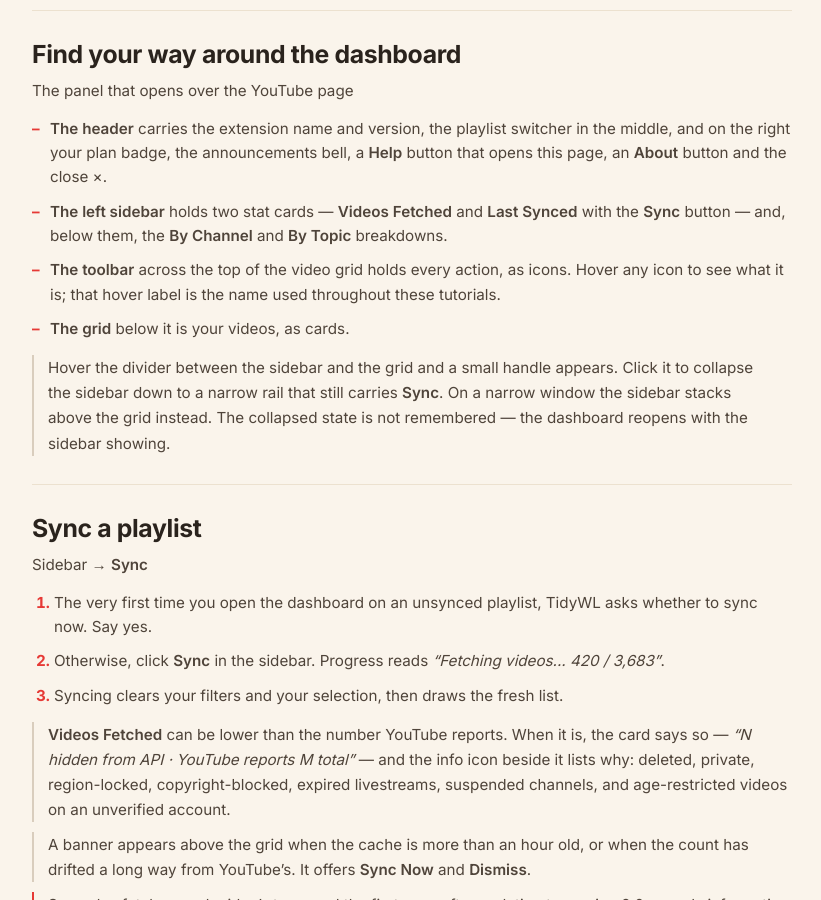
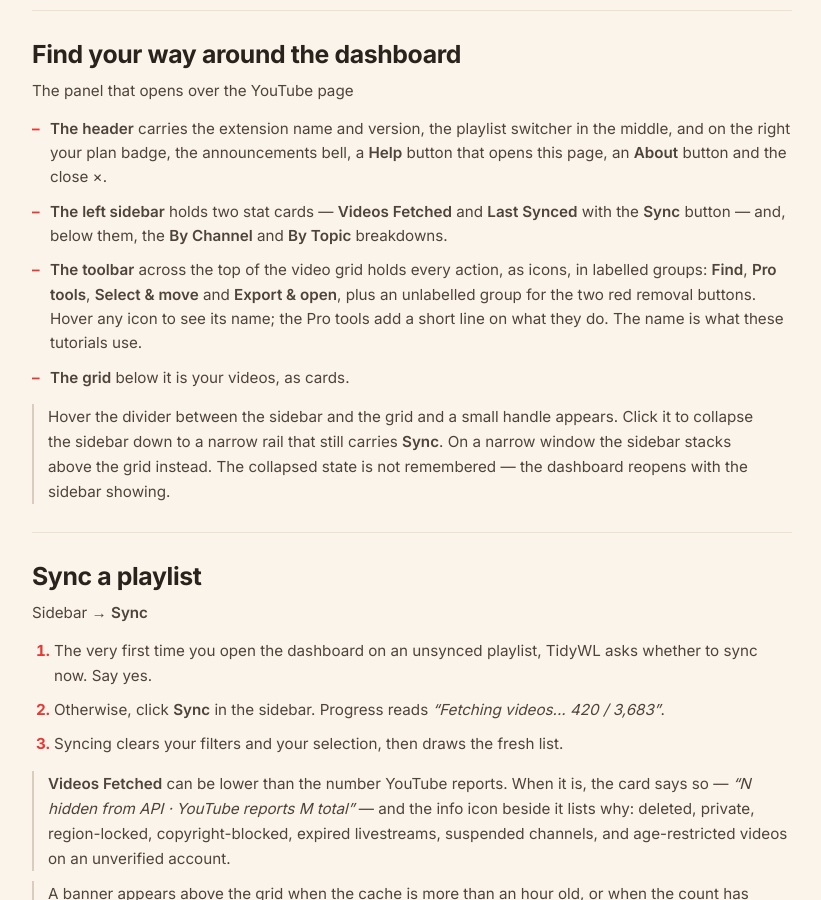
Before and after one commit to dominic-lam/tidywl-site, a Jekyll site: the page built from tutorials/index.html, in a window 1280 px wide and 900 px high, scrolled down 1707 px. Shown: the whole window, without its empty margins (88-909 px from the left). Built offline with Jekyll 4.4.1, drawn with Linux system fonts in a browser that asks for light colours; some of the changed text lies outside the part shown.

Commit message:
[tutorials]: name each control's toolbar group, and Deleted videos is now Delete history
The dashboard toolbar is grouped into Find, Pro tools, Select & move and Export &
open since 2026-09-12, with Saved views and Pin Selected in Pro tools. Every
"Toolbar →" line now names the group. Filter by duration is an hourglass, so the
two-clocks note is gone.

Co-Authored-By: Claude Opus 5 (1M context) <noreply@anthropic.com>
Claude-Session: https://claude.ai/code/session_01Q2Z8SrBF7qf2vc4oJU8s2S

```diff
--- a/tutorials/index.html
+++ b/tutorials/index.html
@@ -117,7 +117,7 @@ faq:
         <ul class="tut-list">
           <li><b class="ui">The header</b> carries the extension name and version, the playlist switcher in the middle, and on the right your plan badge, the announcements bell, a <b class="ui">Help</b> button that opens this page, an <b class="ui">About</b> button and the close ×.</li>
           <li><b class="ui">The left sidebar</b> holds two stat cards — <b class="ui">Videos Fetched</b> and <b class="ui">Last Synced</b> with the <b class="ui">Sync</b> button — and, below them, the <b class="ui">By Channel</b> and <b class="ui">By Topic</b> breakdowns.</li>
-          <li><b class="ui">The toolbar</b> across the top of the video grid holds every action, as icons. Hover any icon to see what it is; that hover label is the name used throughout these tutorials.</li>
+          <li><b class="ui">The toolbar</b> across the top of the video grid holds every action, as icons, in labelled groups: <b class="ui">Find</b>, <b class="ui">Pro tools</b>, <b class="ui">Select &amp; move</b> and <b class="ui">Export &amp; open</b>, plus an unlabelled group for the two red removal buttons. Hover any icon to see its name; the Pro tools add a short line on what they do. The name is what these tutorials use.</li>
           <li><b class="ui">The grid</b> below it is your videos, as cards.</li>
         </ul>
         <p class="tut-note">Hover the divider between the sidebar and the grid and a small handle appears. Click it to collapse the sidebar down to a narrow rail that still carries <b class="ui">Sync</b>. On a narrow window the sidebar stacks above the grid instead. The collapsed state is not remembered — the dashboard reopens with the sidebar showing.</p>
@@ -192,7 +192,7 @@ faq:
 
       <article class="tut" id="search">
         <h2>Search your playlist</h2>
-        <p class="tut-where">Toolbar → the magnifier (<b class="ui">Search</b>)</p>
+        <p class="tut-where">Toolbar → <b class="ui">Find</b> → the magnifier (<b class="ui">Search</b>)</p>
         <ol class="tut-steps">
           <li>Click the magnifier in the toolbar. It expands into a box reading <em>“Search by title, channel or tag…”</em>.</li>
           <li>Type. The grid narrows as you go.</li>
@@ -216,7 +216,7 @@ faq:
 
       <article class="tut" id="watched-filter">
         <h2>Filter by watched, unwatched or unavailable</h2>
-        <p class="tut-where">Toolbar → the funnel (<b class="ui">Filter</b>)</p>
+        <p class="tut-where">Toolbar → <b class="ui">Find</b> → the funnel (<b class="ui">Filter</b>)</p>
         <ol class="tut-steps">
           <li>Open the funnel and pick <b class="ui">All Videos</b>, <b class="ui">Unwatched</b> or <b class="ui">Watched</b>.</li>
           <li>Under those three sits <b class="ui">Progress at least __ %</b> with a slider marked <em>Any · 25 · 50 · 75 · 100</em>. Drag it, or type an exact number in the box, to ask for videos you are at least that far through.</li>
@@ -229,7 +229,7 @@ faq:
 
       <article class="tut" id="duration-filter">
         <h2>Filter by length</h2>
-        <p class="tut-where">Toolbar → the clock labelled <b class="ui">Filter by duration</b></p>
+        <p class="tut-where">Toolbar → <b class="ui">Find</b> → the hourglass (<b class="ui">Filter by duration</b>)</p>
         <ol class="tut-steps">
           <li>Open it and pick a bucket: <b class="ui">Shorts (≤60s)</b>, <b class="ui">Under 5 min</b>, <b class="ui">5–20 min</b>, <b class="ui">20–60 min</b> or <b class="ui">Over 1 hour</b>. <b class="ui">All durations</b> clears it.</li>
           <li>For anything else, click <b class="ui">Custom range…</b> at the bottom. A small form appears with <b class="ui">Min</b> and <b class="ui">Max</b> boxes in minutes.</li>
@@ -237,12 +237,11 @@ faq:
         </ol>
         <p class="tut-note">Type them the wrong way round and TidyWL swaps them for you. The active filter shows as a chip reading <em>Duration: 5–15 min</em>, <em>≥ 5 min</em> or <em>≤ 15 min</em>.</p>
         <p class="tut-note tut-note--warn">Videos with no duration — live, upcoming, private and deleted entries — are hidden whenever any duration filter is on, preset or custom.</p>
-        <p class="tut-note">The toolbar has two clock icons. This one’s hover label is <b class="ui">Filter by duration</b>; the other is <b class="ui">Lineup</b>.</p>
       </article>
 
       <article class="tut" id="sort">
         <h2>Sort the list</h2>
-        <p class="tut-where">Toolbar → the arrows labelled <b class="ui">Sort</b></p>
+        <p class="tut-where">Toolbar → <b class="ui">Find</b> → the arrows (<b class="ui">Sort</b>)</p>
         <ol class="tut-steps">
           <li>Under the <b class="ui">By Playlist Order</b> heading: <b class="ui">Playlist order (Top first)</b> and <b class="ui">Playlist order (Bottom first)</b>.</li>
           <li>Below the divider: <b class="ui">Title (A-Z)</b>, <b class="ui">Duration (Longest first)</b>, <b class="ui">Duration (Shortest first)</b>, <b class="ui">Published date (Newest first)</b>, <b class="ui">Published date (Oldest first)</b>, <b class="ui">Views (Most first)</b> and <b class="ui">Views (Fewest first)</b>.</li>
@@ -262,7 +261,7 @@ faq:
 
       <article class="tut" id="select">
         <h2>Select videos</h2>
-        <p class="tut-where">The cards, and <b class="ui">Select All</b> in the toolbar</p>
+        <p class="tut-where">The cards, and <b class="ui">Select All</b> in the toolbar’s <b class="ui">Select &amp; move</b> group</p>
         <ol class="tut-steps">
           <li>Click a card, or its checkbox, to select it. A selected card takes a coloured frame.</li>
           <li>Hold <kbd>Shift</kbd> and click another card — or another checkbox — to select everything between the two.</li>
@@ -287,7 +286,7 @@ faq:
 
       <article class="tut" id="move-copy">
         <h2>Move or copy videos to another playlist</h2>
-        <p class="tut-where">Toolbar → the folder with a plus (<b class="ui">Add to Playlist</b>)</p>
+        <p class="tut-where">Toolbar → <b class="ui">Select &amp; move</b> → the folder with a plus (<b class="ui">Add to Playlist</b>)</p>
         <ol class="tut-steps">
           <li>Select the videos, then click <b class="ui">Add to Playlist</b>.</li>
           <li>Under <b class="ui">Save to…</b>, pick a destination from the list of your playlists. To make a new one, click <b class="ui">New playlist</b>, type a name, choose <b class="ui">Private</b>, <b class="ui">Unlisted</b> or <b class="ui">Public</b>, and press <b class="ui">Create</b>.</li>
@@ -300,7 +299,7 @@ faq:
 
       <article class="tut" id="reorder">
         <h2>Reorder the playlist</h2>
-        <p class="tut-where">Toolbar → <b class="ui">Move to Top</b> / <b class="ui">Move to Bottom</b>, or drag a card</p>
+        <p class="tut-where">Toolbar → <b class="ui">Select &amp; move</b> → <b class="ui">Move to Top</b> / <b class="ui">Move to Bottom</b>, or drag a card</p>
         <ol class="tut-steps">
           <li>Select one or more videos and press <b class="ui">Move to Top</b> or <b class="ui">Move to Bottom</b>. A progress box with a <b class="ui">Stop</b> button runs the moves one at a time.</li>
           <li>To place a video precisely, drag it by the grip that appears on hover. A line shows where it will land.</li>
@@ -312,7 +311,7 @@ faq:
 
       <article class="tut" id="open-tabs">
         <h2>Open several videos in tabs</h2>
-        <p class="tut-where">Toolbar → the arrow leaving a box (<b class="ui">Open in Tabs</b>)</p>
+        <p class="tut-where">Toolbar → <b class="ui">Export &amp; open</b> → the arrow leaving a box (<b class="ui">Open in Tabs</b>)</p>
         <ol class="tut-steps">
           <li>Select the videos.</li>
           <li>Press <b class="ui">Open in Tabs</b>. They open as background tabs, so your place is not lost. A single video opens in the foreground.</li>
@@ -322,7 +321,7 @@ faq:
 
       <article class="tut" id="export">
         <h2>Export to CSV or JSON</h2>
-        <p class="tut-where">Toolbar → the share icon (<b class="ui">Export your videos</b>)</p>
+        <p class="tut-where">Toolbar → <b class="ui">Export &amp; open</b> → the share icon (<b class="ui">Export your videos</b>)</p>
         <ol class="tut-steps">
           <li>Filter the list down to what you want. Export takes whatever is on screen, not the whole playlist.</li>
           <li>Open the share icon and pick <b class="ui">Export your videos as CSV (Excel native)</b> or <b class="ui">Export your videos as JSON</b>.</li>
@@ -332,7 +331,7 @@ faq:
 
       <article class="tut" id="transcripts">
         <h2>Download transcripts</h2>
-        <p class="tut-where">Toolbar → the document icon (<b class="ui">Download Transcripts</b>)</p>
+        <p class="tut-where">Toolbar → <b class="ui">Export &amp; open</b> → the document icon (<b class="ui">Download Transcripts</b>)</p>
         <ol class="tut-steps">
           <li>Select the videos you want transcripts for, then press <b class="ui">Download Transcripts</b>.</li>
           <li>The first time, a tab opens asking permission to save files. Allow it, then press the button again — TidyWL says so in a banner. Decline it and TidyWL still fetches the transcripts, then offers a <b class="ui">Save N files</b> button at the end instead; files saved that way land loose in your Downloads, not in the folder below.</li>
@@ -347,7 +346,7 @@ faq:
 
       <article class="tut" id="gemini-notebook">
         <h2>Send videos to Gemini Notebook</h2>
-        <p class="tut-where">Toolbar → <b class="ui">Gemini Notebook</b></p>
+        <p class="tut-where">Toolbar → <b class="ui">Export &amp; open</b> → <b class="ui">Gemini Notebook</b></p>
         <ol class="tut-steps">
           <li>Select the videos you want as sources.</li>
           <li>Click <b class="ui">Gemini Notebook</b> and choose <b class="ui">Create New Notebook</b> or <b class="ui">Choose Notebook</b>.</li>
@@ -394,7 +393,7 @@ faq:
 
       <article class="tut" id="lineup">
         <h2>The Lineup — build a watchlist that fits the time you have <span class="tut-pill">Pro</span></h2>
-        <p class="tut-where">Toolbar → the clock labelled <b class="ui">Lineup — pick what to watch for the time you have</b></p>
+        <p class="tut-where">Toolbar → <b class="ui">Pro tools</b> → the clock (<b class="ui">Lineup</b>)</p>
         <ol class="tut-steps">
           <li>Filter the grid first if you want to narrow the pool. The Lineup always draws from what is on screen, and its header line tells you so: <em>“Picking from filtered (3,711) videos, based on your 95 most recent watches.”</em></li>
           <li>Open the Lineup and pick a budget: <b class="ui">15 min</b>, <b class="ui">30 min</b>, <b class="ui">45 min</b>, <b class="ui">1 hour</b>, <b class="ui">1½ hours</b>, or type your own number of minutes in the <b class="ui">Other</b> box.</li>
@@ -428,7 +427,7 @@ faq:
 
       <article class="tut" id="rules">
         <h2>Clean-up rules <span class="tut-pill">Pro</span></h2>
-        <p class="tut-where">Toolbar → the sparkles (<b class="ui">Clean-up rules</b>)</p>
+        <p class="tut-where">Toolbar → <b class="ui">Pro tools</b> → the sparkles (<b class="ui">Clean-up rules</b>)</p>
         <p>Three rules, each one item in the dropdown. Two things are true of all of them: <b>a rule only selects</b> — it hands the list to the ordinary delete or archive flow, so you always see and can edit the list before anything happens — and <b>a rule never touches a pinned video</b>.</p>
         <p class="tut-note">Rules run on one playlist at a time. On a merged view TidyWL says so and asks you to pick a single playlist first.</p>
 
@@ -463,7 +462,7 @@ faq:
 
       <article class="tut" id="pin">
         <h2>Pin a video so nothing removes it <span class="tut-pill">Pro</span></h2>
-        <p class="tut-where">The pin on a card’s thumbnail, the card’s three-dot menu, or <b class="ui">Pin Selected</b> in the toolbar</p>
+        <p class="tut-where">The pin on a card’s thumbnail, the card’s three-dot menu, or <b class="ui">Pin Selected</b> in the toolbar’s <b class="ui">Pro tools</b> group</p>
         <ol class="tut-steps">
           <li>Hover a video card. A pin appears in the top-right corner of the thumbnail. Click it.</li>
           <li>Or open the card’s three-dot menu and pick <b class="ui">Pin (protect from deletion)</b>.</li>
@@ -490,9 +489,9 @@ faq:
 
       <article class="tut" id="undo">
         <h2>Undo deletions, for 90 days <span class="tut-pill">Pro</span></h2>
-        <p class="tut-where">Toolbar → the anticlockwise arrow (<b class="ui">Deleted videos</b>)</p>
+        <p class="tut-where">Toolbar → <b class="ui">Pro tools</b> → the anticlockwise arrow (<b class="ui">Delete history</b>)</p>
         <ol class="tut-steps">
-          <li>Press <b class="ui">Deleted videos</b>. Everything you have deleted through TidyWL in the last 90 days is there, grouped by the batch it went out in — each group headed with the date, how many videos, and which playlist they came from. The panel says how many records it is keeping.</li>
+          <li>Press <b class="ui">Delete history</b>. Everything you have deleted through TidyWL in the last 90 days is there, grouped by the batch it went out in — each group headed with the date, how many videos, and which playlist they came from. The panel says how many records it is keeping.</li>
           <li>To put a whole batch back, press <b class="ui">Restore all N</b> on its header.</li>
           <li>For individual videos, use <b class="ui">Restore</b> on the row — or find them with <b class="ui">Search deleted videos…</b>, tick them (shift-click selects a range) and press <b class="ui">Restore</b> at the bottom, which carries the count — <b class="ui">Restore 3</b>.</li>
           <li>A restore runs one video at a time, showing <em>“Restoring... 12/430”</em> with a <b class="ui">Stop</b> button. Stop lets the video in flight finish and keeps everything not yet restored in the list.</li>
@@ -505,7 +504,7 @@ faq:
 
       <article class="tut" id="saved-views">
         <h2>Saved views <span class="tut-pill">Pro</span></h2>
-        <p class="tut-where">Toolbar → the bookmark (<b class="ui">Saved views</b>)</p>
+        <p class="tut-where">Toolbar → <b class="ui">Pro tools</b> → the bookmark (<b class="ui">Saved views</b>)</p>
         <ol class="tut-steps">
           <li>Set up the filters you want to keep — say unwatched, over 20 minutes, from three channels.</li>
           <li>Open <b class="ui">Saved views</b> and click <b class="ui">Save this view…</b>.</li>
```
